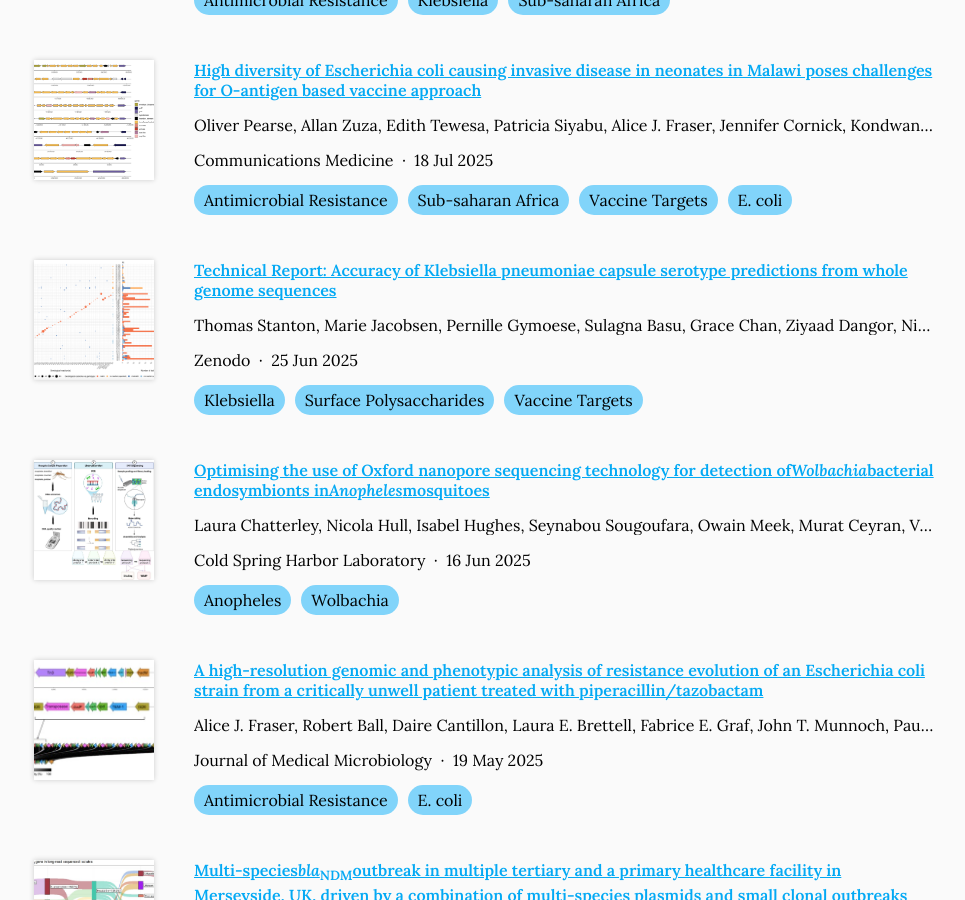
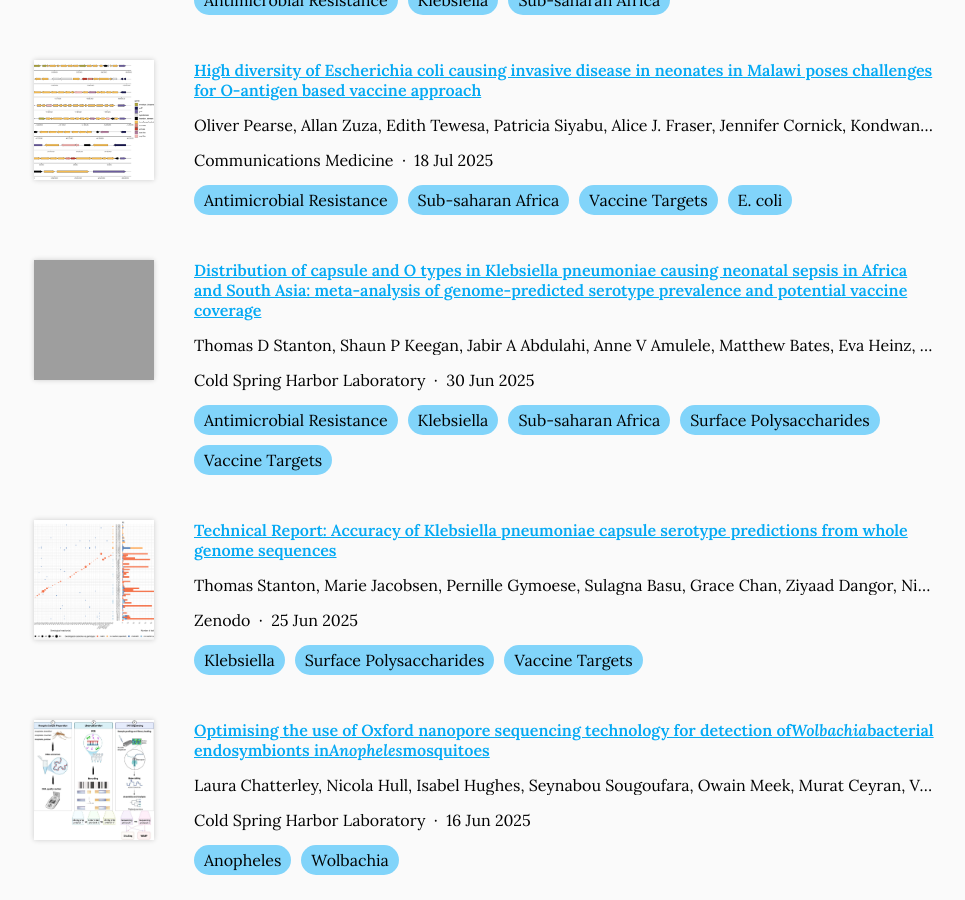
Before and after one commit to Evo-MInt/MicGen-lab-website, a Jekyll site: the page built from research/index.md, in a window 1280 px wide and 900 px high, scrolled down 1201 px. Shown: the whole window, without its empty margins (156-1121 px from the left). Built offline with Jekyll 4.4.1, drawn with Linux system fonts in a browser that asks for light colours; grey boxes are pictures that could not be loaded.

Commit message:
Generate citations

```diff
--- a/_data/citations.yaml
+++ b/_data/citations.yaml
@@ -1,6 +1,104 @@
 # DO NOT EDIT, GENERATED AUTOMATICALLY FROM SOURCES.YAML (AND ELSEWHERE)
 # See https://github.com/greenelab/lab-website-template/wiki/Citations
 
+- id: doi:10.1101/2025.06.28.25330253
+  title: 'Distribution of capsule and O types in Klebsiella pneumoniae causing neonatal
+    sepsis in Africa and South Asia: meta-analysis of genome-predicted serotype prevalence
+    and potential vaccine coverage'
+  authors:
+  - Thomas D Stanton
+  - Shaun P Keegan
+  - Jabir A Abdulahi
+  - Anne V Amulele
+  - Matthew Bates
+  - Eva Heinz
+  - Yogesh Hooda
+  - Weiming Hu
+  - Kajal Jain
+  - Samiah Kanwar
+  - Rindidzani Magobo
+  - Courtney P Olwagen
+  - John M Tembo
+  - Tolbert Sonda
+  - Jonathan Strysko
+  - Caroline C Tigoi
+  - Sameen Ahmad Amin
+  - Kyle Bittinger
+  - Jennifer Cornick
+  - Ebenezer Foster-Nyarko
+  - Wilson Gumbi
+  - Aneeta Hotwani
+  - Naveed Iqbal
+  - Steven M Jones
+  - Furqan Kabir
+  - Waqasuddin Khan
+  - Chileshe L Musyani
+  - Carolyn M McGann
+  - Varsha Mittal
+  - Ahmed M Moustafa
+  - Patrick Musicha
+  - James CL Mwansa
+  - Moreka L Ndumba
+  - Erkison E Odih
+  - Donwilliams O Omuoyo
+  - Oliver Pearse
+  - Laura T Phillips
+  - Paul J Planet
+  - Aniqa Abdul Rasool
+  - Charlene MC Rodrigues
+  - Kirsty Sands
+  - Arif M Tanmoy
+  - Erin Theiller
+  - Allan M Zuza
+  - Sulagna Basu
+  - Grace J Chan
+  - Kenneth C Iregbu
+  - Jean-Baptiste Mazarati
+  - Semaria Solomon Alemayehu
+  - Timothy R Walsh
+  - Rabaab Zahra
+  - Angela Dramowski
+  - Sombo Fwoloshi
+  - Appiah-Korang Labi
+  - Lola Madrid
+  - Noah Obeng-Nkrumah
+  - David Ojok
+  - Boaz D Wadugu
+  - Andrew C Whitelaw
+  - Adhisivam Bethou
+  - Anudita Bhargava
+  - Atul Jindal
+  - Ruchi N Nanavati
+  - Priyanka S Prasad
+  - Apurba Sastry
+  - Joveria Q Farooqi
+  - Najia Ghanchi
+  - Fyezah Jehan
+  - Erum Khan
+  - Ramesh K Agarwal
+  - Alexander M Aiken
+  - James A Berkley
+  - Susan E Coffin
+  - Nicholas A Feasey
+  - Nelesh P Govender
+  - Davidson H Hamer
+  - Shabir A Madhi
+  - Muhammad Imran Nisar
+  - Samir K Saha
+  - Senjuti Saha
+  - M Jeeva Sankar
+  - Kelly L Wyres
+  - Kathryn E Holt
+  publisher: Cold Spring Harbor Laboratory
+  date: '2025-06-30'
+  link: https://doi.org/g9xr55
+  image: images/graphic.png
+  tags:
+  - Antimicrobial Resistance
+  - Klebsiella
+  - Sub-saharan Africa
+  - Surface Polysaccharides
+  - Vaccine Targets
 - id: doi:10.1101/2025.08.13.25333346
   title: Extended-Spectrum Beta-Lactamase <i>Klebsiella pneumoniae</i> on a Malawian
     neonatal unit is amplified by neonates and transmitted by maternal hands, cots
```
